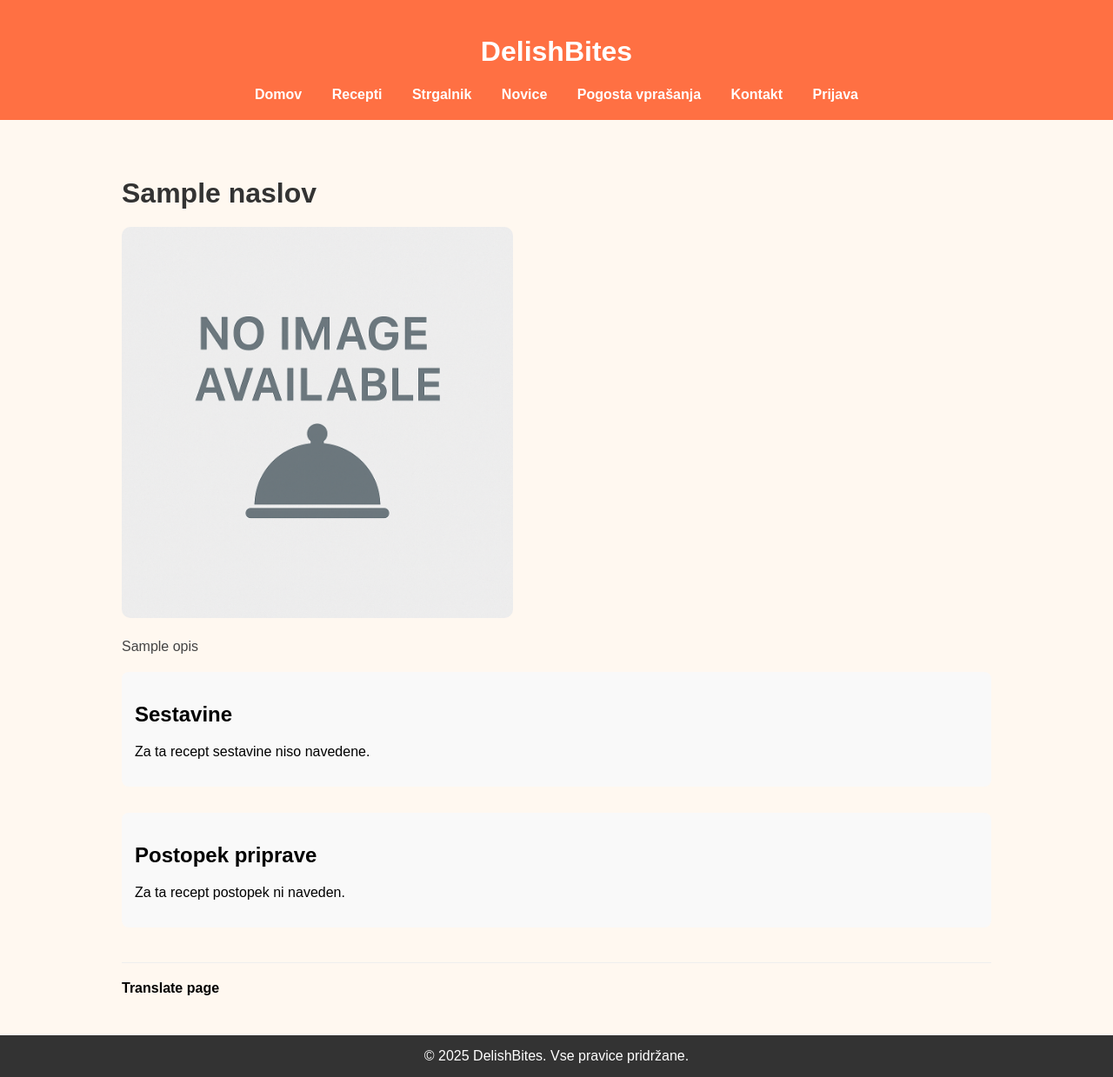
After one commit to larapijemlijeko/Skupina-ZETA, a Flask app: a page that uses src/templates/recept-podrobno.html in a window 1280 px wide. The commit adds this page. Shown: the whole page at 87% size. Run offline with Flask 3, Linux system fonts and the light colour scheme; a database or web service that is not in the repository returns one stand-in record (values such as "Sample title"); some libraries are stand-ins or nearby versions.

Commit message:
srememba na strani za recepte, dodana stran za posamezne recepte ...

```diff
--- a/src/app.py
+++ b/src/app.py
@@ -1,6 +1,8 @@
 from flask import Flask, render_template, request, redirect, url_for, session
 from recipe_scrapers import scrape_me
 from controllers.admin import admin_bp
+from controllers.recepti import recepti_bp
+
 import controllers.index
 import controllers.prijava
 import controllers.recepti
@@ -13,13 +15,15 @@ import controllers.pozabljenogeslo
 
 f_app = Flask(__name__)
 f_app.register_blueprint(admin_bp)
+f_app.register_blueprint(recepti_bp)
+
 @f_app.get('/')
 def home():
     return controllers.index.home()
 
 @f_app.get('/recepti')
 def recepti():
-    return controllers.recepti.recepti()
+    return redirect(url_for('recepti.seznam_receptov'))
 
 @f_app.get('/oddajrecept')
 def oddajrecept():
--- a/src/controllers/recepti.py
+++ b/src/controllers/recepti.py
@@ -1,4 +1,158 @@
-from flask import request, render_template
+from flask import Blueprint, render_template, abort
+import db
+import re
 
-def recepti():
-    return render_template("recepti.html")
+recepti_bp = Blueprint('recepti', __name__)
+
+@recepti_bp.route('/recepti')
+def seznam_receptov():
+    conn = db.get_connection()
+    cur = conn.cursor()
+    try:
+        cur.execute("""
+            SELECT id, naslov, opis, cas_priprave, slika_url
+            FROM recepti
+            ORDER BY datum_kreiranja DESC
+        """)
+        recepti = cur.fetchall()
+        seznam_receptov = []
+        for recept in recepti:
+            # Ustvarimo slug za url iz naslova
+            slug = ustvari_slug(recept[1])
+            seznam_receptov.append({
+                'id': recept[0],
+                'naslov': recept[1],
+                'opis': recept[2],
+                'cas_priprave': recept[3],
+                'slika_url': recept[4],
+                'slug': slug
+            })
+        return render_template('recepti.html', recepti=seznam_receptov)
+    except Exception as e:
+        print("Napaka:", e)
+        return render_template('recepti.html', recepti=[])
+    finally:
+        cur.close()
+        conn.close()
+
+@recepti_bp.route('/recepti/<slug>')
+def prikazi_recept(slug):
+    conn = db.get_connection()
+    cur = conn.cursor()
+    try:
+        # Najprej preverimo strukturo tabele recepti
+        cur.execute("""
+            SELECT column_name
+            FROM information_schema.columns
+            WHERE table_name = 'recepti'
+        """)
+        columns = [col[0] for col in cur.fetchall()]
+
+        # Gradimo poizvedbo dinamično glede na obstoječe stolpce
+        select_fields = ['id', 'naslov', 'opis']
+        if 'cas_priprave' in columns:
+            select_fields.append('cas_priprave')
+        if 'slika_url' in columns:
+            select_fields.append('slika_url')
+        if 'sestavine' in columns:
+            select_fields.append('sestavine')
+        if 'postopek' in columns:
+            select_fields.append('postopek')
+        if 'datum_kreiranja' in columns:
+            select_fields.append('datum_kreiranja')
+        if 'avtor_id' in columns:
+            select_fields.append('avtor_id')
+
+        # Sestavimo poizvedbo
+        query = f"""
+            SELECT {', '.join(select_fields)}
+            FROM recepti
+        """
+
+        cur.execute(query)
+        recepti = cur.fetchall()
+        recept_data = None
+
+        # Ustvarimo slovar za lažji dostop do stolpcev
+        column_index = {field: i for i, field in enumerate(select_fields)}
+
+        for recept in recepti:
+            recept_slug = ustvari_slug(recept[column_index['naslov']])
+            if recept_slug == slug:
+                recept_data = {
+                    'id': recept[column_index['id']],
+                    'naslov': recept[column_index['naslov']],
+                    'opis': recept[column_index['opis']],
+                }
+
+                # Dodaj ostale podatke, če so na voljo
+                if 'cas_priprave' in column_index:
+                    recept_data['cas_priprave'] = recept[column_index['cas_priprave']]
+                if 'slika_url' in column_index:
+                    recept_data['slika_url'] = recept[column_index['slika_url']]
+
+                # Obdelamo sestavine, če so na voljo
+                if 'sestavine' in column_index and recept[column_index['sestavine']]:
+                    try:
+                        import json
+                        sestavine = json.loads(recept[column_index['sestavine']])
+                        recept_data['sestavine'] = sestavine
+                    except json.JSONDecodeError:
+                        # Če ni veljaven JSON, razdeli po vrsticah
+                        recept_data['sestavine'] = recept[column_index['sestavine']].split('\n')
+                    except Exception:
+                        recept_data['sestavine'] = []
+                else:
+                    recept_data['sestavine'] = []
+
+                # Dodaj postopek, če je na voljo
+                if 'postopek' in column_index:
+                    recept_data['postopek'] = recept[column_index['postopek']]
+
+                # Dodaj datum, če je na voljo
+                if 'datum_kreiranja' in column_index:
+                    recept_data['datum_kreiranja'] = recept[column_index['datum_kreiranja']]
+
+                # Pridobi avtor ime, če imamo avtor_id
+                if 'avtor_id' in column_index and recept[column_index['avtor_id']]:
+                    try:
+                        avtor_id = recept[column_index['avtor_id']]
+                        cur.execute("SELECT ime FROM uporabniki WHERE id = %s", (avtor_id,))
+                        uporabnik = cur.fetchone()
+                        recept_data['avtor'] = uporabnik[0] if uporabnik else None
+                    except Exception as e:
+                        print("Napaka pri pridobivanju avtorja:", e)
+                        recept_data['avtor'] = None
+                else:
+                    recept_data['avtor'] = None
+
+                break
+
+        if recept_data:
+            return render_template('recept-podrobno.html', recept=recept_data)
+        else:
+            abort(404)
+    except Exception as e:
+        print("Napaka pri prikazu recepta:", e)
+        abort(500)
+    finally:
+        cur.close()
+        conn.close()
+
+def ustvari_slug(naslov):
+    """Ustvari URL-friendly slug iz naslova recepta"""
+    if not naslov:
+        return "recept"
+
+    # Pretvorimo v male črke
+    slug = naslov.lower()
+    # Odstranimo šumnike
+    slug = slug.replace('č', 'c').replace('š', 's').replace('ž', 'z').replace('ć', 'c').replace('đ', 'd')
+    # Odstranimo vse znake razen črk, številk in presledkov
+    slug = re.sub(r'[^a-z0-9\s]', '', slug)
+    # Zamenjamo presledke z vezaji
+    slug = re.sub(r'\s+', '-', slug)
+    # Odstranimo vezaje na začetku in koncu
+    slug = slug.strip('-')
+    # Če je slug prazen, vrnemo privzeto vrednost
+    return slug if slug else "recept"
--- a/src/static/style.css
+++ b/src/static/style.css
@@ -534,3 +534,116 @@ body {
     align-self: flex-start;
   }
 }
+
+/* ========== Recept - Podrobno stran ========== */
+
+.recipe-detail h1 {
+  font-size: 2rem;
+  margin-bottom: 10px;
+  color: #333;
+}
+
+.recipe-meta {
+  font-size: 14px;
+  color: #666;
+  margin-bottom: 20px;
+}
+
+.recipe-time,
+.recipe-date {
+  display: inline-block;
+  margin-right: 15px;
+}
+
+.recipe-description {
+  margin: 20px 0;
+  font-size: 16px;
+  color: #444;
+}
+
+.recipe-content {
+  display: flex;
+  flex-direction: column;
+  gap: 30px;
+}
+
+.recipe-ingredients ul {
+  padding-left: 20px;
+}
+
+.recipe-ingredients li {
+  margin-bottom: 5px;
+}
+
+.instructions {
+  white-space: pre-line;
+  line-height: 1.6;
+}
+
+.recipe-author {
+  margin-top: 40px;
+  font-style: italic;
+  font-size: 14px;
+  color: #555;
+}
+
+.translate-section {
+  margin-top: 40px;
+  padding-top: 20px;
+  border-top: 1px solid #eee;
+  display: flex;
+  flex-direction: column;
+  align-items: flex-start;
+}
+
+.translate-section span {
+  font-weight: bold;
+  margin-bottom: 5px;
+}
+
+/* ========== Recepti seznam (recepti.html) ========== */
+
+.recipe-link {
+  text-decoration: none;
+  color: inherit;
+  transition: transform 0.2s ease;
+}
+
+.recipe-link:hover .card {
+  transform: translateY(-5px);
+  box-shadow: 0 6px 12px rgba(0,0,0,0.12);
+}
+
+.recipe-image-preview {
+  width: 100%;
+  height: 180px;
+  overflow: hidden;
+  border-radius: 8px;
+  margin-bottom: 10px;
+}
+
+.recipe-image-preview img {
+  width: 100%;
+  height: 100%;
+  object-fit: cover;
+  display: block;
+}
+
+.card h3 {
+  margin-top: 0;
+  font-size: 1.2rem;
+  color: #333;
+}
+
+.card p {
+  font-size: 14px;
+  color: #666;
+  margin-bottom: 10px;
+}
+
+.no-recipes {
+  text-align: center;
+  color: #888;
+  font-style: italic;
+  margin-top: 30px;
+}
--- /dev/null
+++ b/src/templates/recept-podrobno.html
@@ -0,0 +1,84 @@
+<!DOCTYPE html>
+<html lang="sl">
+<head>
+  <meta charset="UTF-8" />
+  <meta name="viewport" content="width=device-width, initial-scale=1.0"/>
+  <title>DelishBites - {{ recept.naslov }}</title>
+  <link rel="stylesheet" href="{{ url_for('static', filename='style.css') }}">
+</head>
+<body>
+  {% include 'header.html' %}
+  <main>
+    <section class="section recipe-detail">
+      <div class="recipe-header">
+        <h1>{{ recept.naslov }}</h1>
+        <div class="recipe-meta">
+          {% if recept.cas_priprave %}
+            <span class="recipe-time">⏱️ {{ recept.cas_priprave }} min</span>
+          {% endif %}
+          {% if recept.datum_kreiranja %}
+            <span class="recipe-date">📅 {{ recept.datum_kreiranja }}</span>
+          {% endif %}
+        </div>
+      </div>
+
+      <div class="recipe-image">
+        {% if recept.slika_url %}
+          <img src="{{ recept.slika_url }}" alt="{{ recept.naslov }}">
+        {% else %}
+          <img src="{{ url_for('static', filename='img/default-recipe.jpg') }}" alt="Privzeta slika">
+        {% endif %}
+      </div>
+
+      <div class="recipe-description">
+        <p>{{ recept.opis }}</p>
+      </div>
+
+      <div class="recipe-content">
+        <div class="recipe-ingredients">
+          <h2>Sestavine</h2>
+          {% if recept.sestavine and recept.sestavine|length > 0 %}
+            <ul>
+              {% for sestavina in recept.sestavine %}
+                <li>{{ sestavina }}</li>
+              {% endfor %}
+            </ul>
+          {% else %}
+            <p>Za ta recept sestavine niso navedene.</p>
+          {% endif %}
+        </div>
+
+        <div class="recipe-instructions">
+          <h2>Postopek priprave</h2>
+          {% if recept.postopek %}
+            <div class="instructions">{{ recept.postopek|safe }}</div>
+          {% else %}
+            <p>Za ta recept postopek ni naveden.</p>
+          {% endif %}
+        </div>
+      </div>
+
+      {% if recept.avtor %}
+        <div class="recipe-author">
+          <p>Avtor: {{ recept.avtor }}</p>
+        </div>
+      {% endif %}
+
+      <div class="translate-section">
+        <span>Translate page</span>
+        <div id="google_translate_element"></div>
+      </div>
+    </section>
+  </main>
+  <footer>
+    &copy; 2025 DelishBites. Vse pravice pridržane.
+  </footer>
+
+  <script type="text/javascript">
+    function googleTranslateElementInit() {
+      new google.translate.TranslateElement({pageLanguage: 'sl'}, 'google_translate_element');
+    }
+  </script>
+  <script type="text/javascript" src="//translate.google.com/translate_a/element.js?cb=googleTranslateElementInit"></script>
+</body>
+</html>
```
Also changed, not shown: src/controllers/admin.py (+38 -21 lines), src/templates/admin.html (+10 -0 lines), src/templates/recepti.html (+29 -15 lines), src/templates/vprasanja.html (+8 -10 lines), src/static/img/default-recipe.jpg (added).
